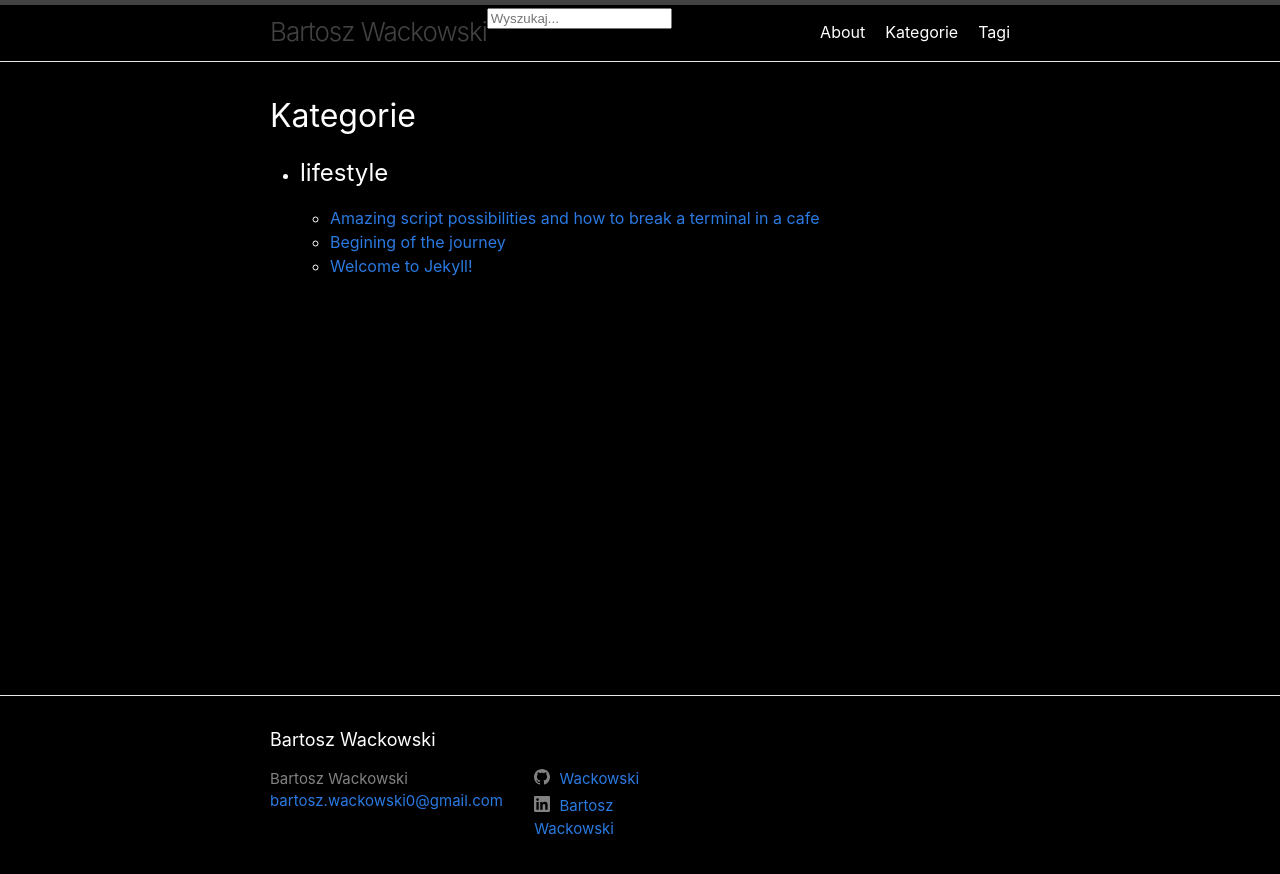
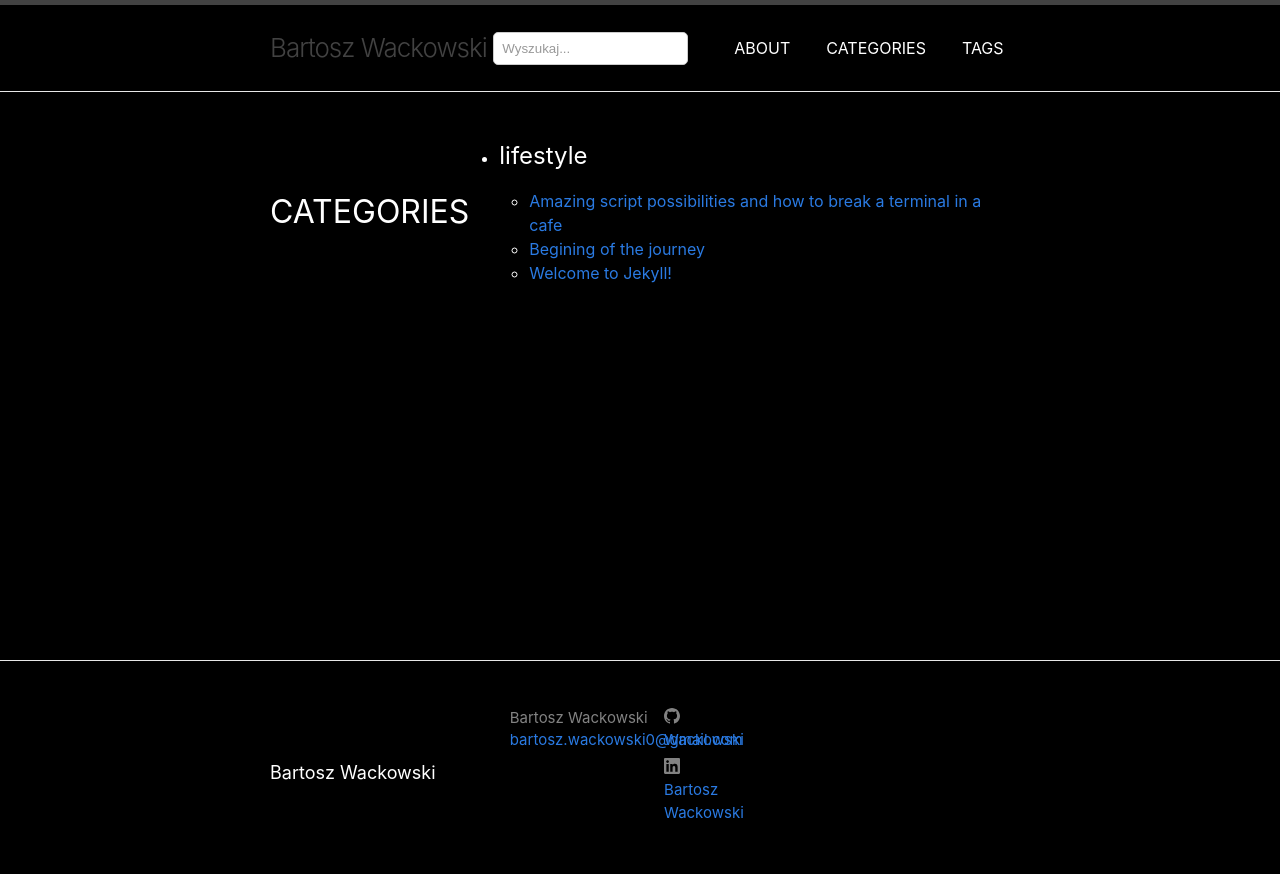
Before and after one commit to Wackowski/Wackowski.github.io, a Jekyll site: the page built from index_subs/categories.html, in a window 1280 px wide. Shown: the top 874 px of the page. Built offline with Jekyll 4.4.1, drawn with Linux system fonts in a browser that asks for light colours; nearby versions of some CDN libraries.

Commit message:
restying

```diff
--- a/_includes/header.html
+++ b/_includes/header.html
@@ -1,5 +1,4 @@
 <header class="site-header" role="banner">
-
   <div class="wrapper">
     {%- assign default_paths = site.pages | map: "path" -%}
     {%- assign page_paths = site.header_pages | default: default_paths -%}
@@ -17,18 +16,18 @@
         </label>
 
         <div class="trigger">
+          <input type="text" id="search-input" placeholder="Wyszukaj..." style="color: #000000;">
+          <ul id="search-results"></ul>
+
           {%- for path in page_paths -%}
             {%- assign my_page = site.pages | where: "path", path | first -%}
             {%- if my_page.title -%}
-            <a class="page-link" href="{{ my_page.url | relative_url }}">{{ my_page.title | escape }}</a>
+              <a class="page-link" href="{{ /my_page.url | relative_url }}">{{ my_page.title | escape }}</a>
             {%- endif -%}
           {%- endfor -%}
+
         </div>
       </nav>
     {%- endif -%}
-    <!--- do zmiany --->
-    <input type="text" id="search-input" placeholder="Wyszukaj...">
-  <ul id="search-results"></ul>
   </div>
-
 </header>
--- a/_sass/minima/_base.scss
+++ b/_sass/minima/_base.scss
@@ -7,8 +7,6 @@ dl, dd, ol, ul, figure {
    margin: 0;
    padding: 0;
  }
-
-
 
  /**
   * Basic styling
@@ -28,8 +26,6 @@ body {
    flex-direction: column;
  }
 
-
-
  /**
   * Set `margin-bottom` to maintain vertical rhythm
   */
@@ -40,7 +36,51 @@ ul, ol, dl, figure,
    margin-bottom: $spacing-unit / 2;
  }
 
+ /**
+  * Header and wrapper styling
+  */
+ .site-header {
+   background-color: #000000;
+ }
 
+ .wrapper {
+   display: flex;
+   justify-content: space-between;
+   align-items: center;
+   padding: 1rem;
+ }
+
+ .site-title {
+   color: #ffffff;
+   text-decoration: none;
+ }
+
+ .site-nav .trigger {
+   display: flex;
+   align-items: center;
+ }
+
+ .page-link {
+   margin-left: 1rem;
+   text-decoration: none;
+   color: #ffffff;
+ }
+
+ .page-link:hover {
+   text-decoration: underline;
+ }
+
+ #search-input {
+   padding: 0.5rem;
+   border: 1px solid #ccc;
+   border-radius: 5px;
+   background-color: #ffffff;
+   color: #000;
+ }
+
+ #search-input::placeholder {
+   color: #999;
+ }
 
  /**
   * `main` element
@@ -49,8 +89,6 @@ main {
    display: block; /* Default value of `display` of `main` element is 'inline' in IE 11. */
  }
 
-
-
  /**
   * Images
   */
@@ -58,8 +96,6 @@ img {
    max-width: 100%;
    vertical-align: middle;
  }
-
-
 
  /**
   * Figures
@@ -71,8 +107,6 @@ figure > img {
  figcaption {
    font-size: $small-font-size;
  }
-
-
 
  /**
   * Lists
@@ -88,16 +122,12 @@ li {
    }
  }
 
-
-
  /**
   * Headings
   */
  h1, h2, h3, h4, h5, h6 {
    font-weight: $base-font-weight;
  }
-
-
 
  /**
   * Links
@@ -124,7 +154,6 @@ a {
    }
  }
 
-
  /**
   * Blockquotes
   */
@@ -132,6 +161,7 @@ blockquote {
    color: $grey-color;
    border-left: 4px solid $grey-color-light;
    padding-left: $spacing-unit / 2;
+
    @include relative-font-size(1.125);
   letter-spacing: -1px;
   font-style: italic;
@@ -140,8 +170,6 @@ blockquote {
     margin-bottom: 0;
   }
 }
-
-
 
 /**
  * Code formatting
@@ -169,8 +197,6 @@ pre {
   }
 }
 
-
-
 /**
  * Wrapper
  */
@@ -191,8 +217,6 @@ pre {
   }
 }
 
-
-
 /**
  * Clearfix
  */
@@ -201,8 +225,6 @@ pre {
   display: table;
   clear: both;
 }
-
-
 
 /**
  * Icons
@@ -222,8 +244,6 @@ pre {
     padding-top: 5px;
   }
 }
-
-
 
 /**
  * Tables
@@ -253,7 +273,6 @@ table {
   }
 }
 
-
 /**
  * 3 articles positioning
  */
@@ -264,15 +283,18 @@ table {
   list-style: none;
   padding: 0;
 }
+
 .post-item {
   width: calc(33.333% - 20px);
   margin-bottom: 20px;
   text-align: center;
 }
+
 .post-item img {
   width: 100%;
   height: auto;
 }
+
 .post-item h3 {
   margin: 0 0 10px;
 }
@@ -287,7 +309,8 @@ table {
 .social-share-buttons a {
   display: inline-flex;
   align-items: center;
-  padding: 10px;
+  padding:
+  10px;
   color: #ffffff;
   text-decoration: none;
   border-radius: 5px;
@@ -308,6 +331,7 @@ table {
   .social-share-buttons .fa-twitter {
   background-color: #1da1f2;
   }
-.share-and-comment-text{
+
+  .share-and-comment-text {
   text-align: center;
   }
--- a/about.markdown
+++ b/about.markdown
@@ -1,6 +1,6 @@
 ---
 layout: page
-title: About
+title: ABOUT
 permalink: /about/
 ---
 
--- a/index.markdown
+++ b/index.markdown
@@ -2,7 +2,7 @@
 layout: default
 ---
 
-
+<!---
 <header>
   <img src="/assets/images/head.png" alt="Bartosz wackowski's photo">
   <p>Hello, I'm Bartosz Wackowski. I'm IT engineerr that is now improving his skills in Managment. I work as Project Coordinator for UK and Polish team.
@@ -62,3 +62,4 @@ layout: default
     <li><a href="#">GitHub</a></li>
   </ul>
 </footer>
+-->
--- a/categories.html
+++ b/index_subs/categories.html
@@ -1,6 +1,6 @@
 ---
 layout: default
-title: Kategorie
+title: CATEGORIES
 permalink: /categories/
 ---
 
--- a/tags.html
+++ b/index_subs/tags.html
@@ -1,6 +1,6 @@
 ---
 layout: default
-title: Tagi
+title: TAGS
 permalink: /tags/
 ---
 
--- a/notes.txt
+++ b/notes.txt
@@ -7,3 +7,6 @@ Jeśli chcesz dodać więcej funkcji do filtrowania i sortowania postów na pods
 
 Do zmiany header.html - wyszukiwarka
 Do naprawy - tagi na artykułach - żeby generowało stronę tylko z tymi tagami
+Do naprawy - A href do linked in Arkadiusza w nowej karcie
+DO implementacji - cookies i ostrzżenia
+Do implementacji - responsywność  na różnych urządzeniach
```
Lines whose indentation alone changed are shown as unchanged.
